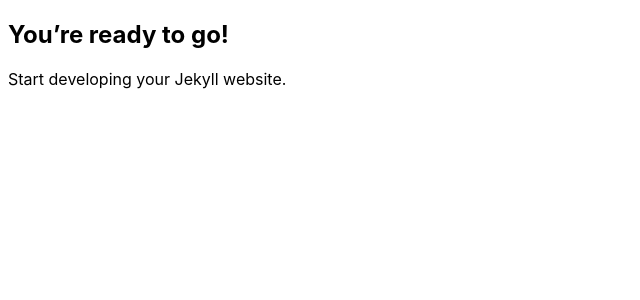
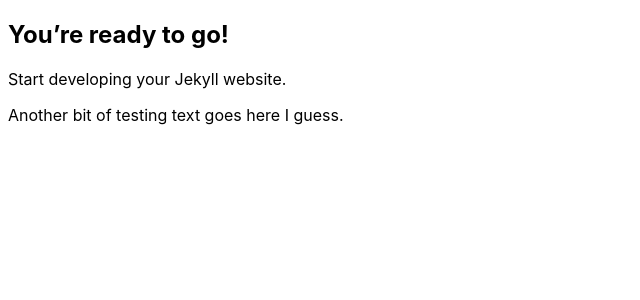
Before and after one commit to almondheil/almondheil.github.io, a Jekyll site: the page built from source/index.md, in a window 1280 px wide. Shown: the top 300 px of the page, without its empty margins (0-640 px from the left). Built offline with Jekyll 4.4.1, drawn with Linux system fonts in a browser that asks for light colours.

Commit message:
Tweak test to check deployment

```diff
--- a/source/index.md
+++ b/source/index.md
@@ -6,3 +6,5 @@ title: "Happy Jekylling!"
 ## You're ready to go!
 
 Start developing your Jekyll website.
+
+Another bit of testing text goes here I guess.
```
